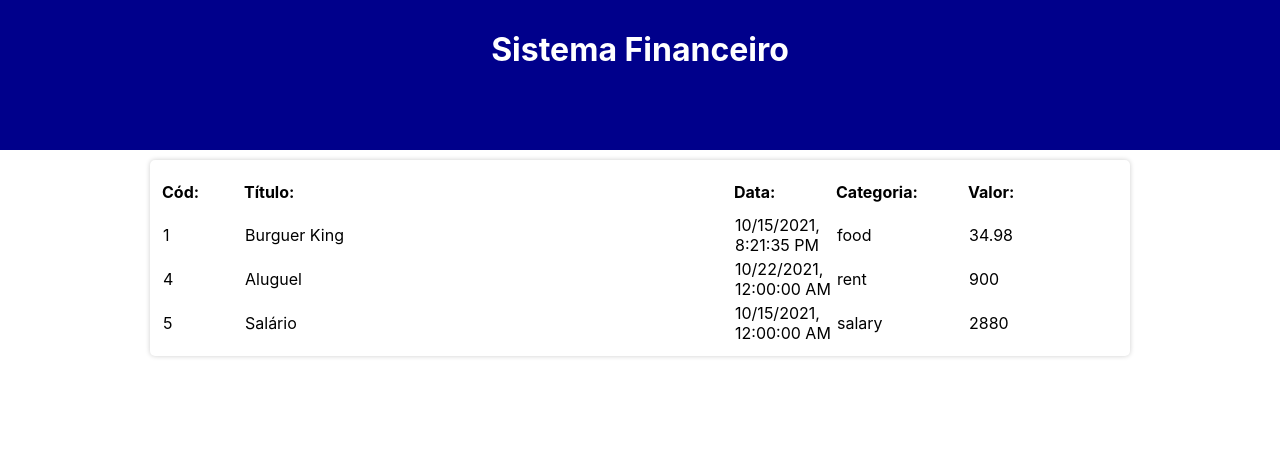
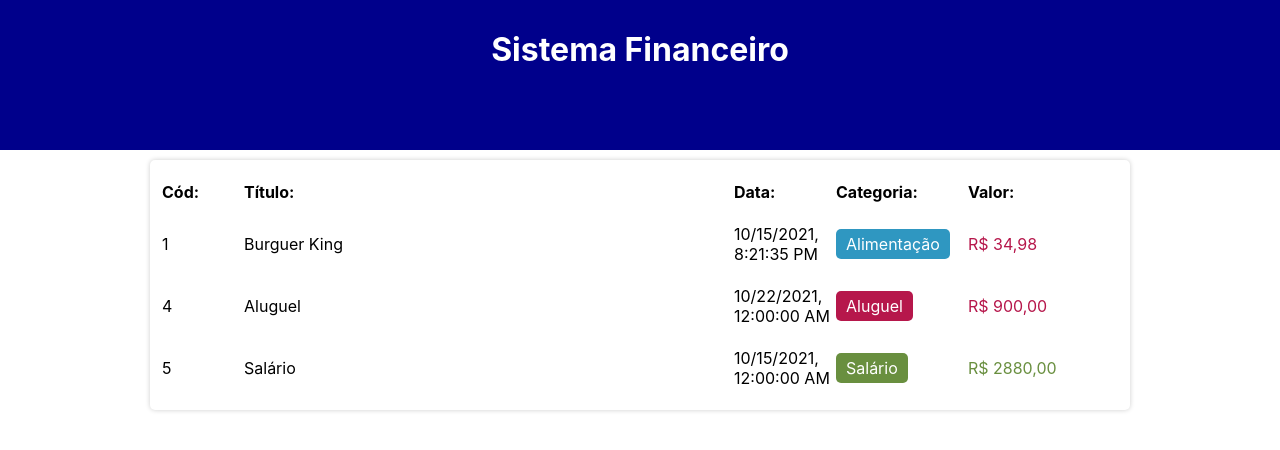
Before and after one commit to DavidEdsonDoNascimento/FinancesReactTS, a React (Create React App) app: page / in a window 1280 px wide. Shown: the top 450 px of the page. Built offline with nearby package versions, Linux system fonts and the light colour scheme.

Commit message:
FEAT: master - show data with new css style to table

```diff
--- a/src/App.tsx
+++ b/src/App.tsx
@@ -4,7 +4,7 @@ import Items from './data/items';
 import AccountItem from './@types/AccountItem';
 import Categories from './data/categories';
 import { getCurrentMonth, filterListByMonth } from './helpers/DataHelper';
-import TableAccounts from './components/TableAccounts';
+import AccountTable from './components/AccountTable';
 
 const App = () => {
 
@@ -22,7 +22,7 @@ const App = () => {
        <Tag.HeaderTitle>Sistema Financeiro</Tag.HeaderTitle>
      </Tag.Header>
      <Tag.Body>
-       <TableAccounts accounts={filteredList}/>
+       <AccountTable accounts={filteredList}/>
      </Tag.Body>
    </Tag.Container>
   );
--- /dev/null
+++ b/src/components/AccountTable/AccountTableItem/index.tsx
@@ -0,0 +1,28 @@
+import AccountItem from "../../../@types/AccountItem"
+import Tag from './styles';
+import { getDateFormattedBrazilianStandard } from './../../../helpers/DataHelper';
+import { getCoinFormattedBrazilianStandard } from './../../../helpers/CoinHelper';
+import Categories from '../../../data/categories';
+
+type Props = {
+    account: AccountItem
+}
+
+const AccountTableItem = ({ account }: Props) =>
+<Tag.Th key={account.id}>
+    <Tag.Td>{account.id}</Tag.Td>
+    <Tag.Td>{account.title}</Tag.Td>
+    <Tag.Td>{getDateFormattedBrazilianStandard(account.date)}</Tag.Td>
+    <Tag.Td>
+        <Tag.DivCategory color={Categories[account.category].color}>
+            {Categories[account.category].title}
+        </Tag.DivCategory>
+    </Tag.Td>
+    <Tag.Td>
+        <Tag.DivValue color={Categories[account.category]?.expense? '#b6174b' : '#698f3f'}>
+            {getCoinFormattedBrazilianStandard(account.value)}
+        </Tag.DivValue>
+    </Tag.Td>
+</Tag.Th>
+
+export default AccountTableItem;
--- /dev/null
+++ b/src/components/AccountTable/AccountTableItem/styles.ts
@@ -0,0 +1,20 @@
+import styled from 'styled-components';
+
+const Tag = {
+    Th: styled.tr``,
+    Td: styled.td`
+        padding: 10px 0;
+    `,
+    DivCategory: styled.div<{ color:string }>`
+        display: inline-block;
+        padding: 5px 10px;
+        color: #fff;
+        border-radius: 5px;
+        background-color: ${props => props.color}
+    `,
+    DivValue: styled.div<{ color: string}>`
+        color: ${props => props.color}
+    `
+}
+
+export default Tag;
--- a/src/components/TableAccounts/index.tsx
+++ b/src/components/AccountTable/index.tsx
@@ -1,11 +1,12 @@
 import AccountItem from '../../@types/AccountItem';
 import Tag from './styles';
+import AccountTableItem from './AccountTableItem';
 
 type Props = {
     accounts: AccountItem[]
 }
 
-const TableAccounts = ({accounts}: Props) =>
+const AccountTable = ({accounts}: Props) =>
 <Tag.Table>
     <thead>
         <tr>
@@ -17,16 +18,8 @@ const TableAccounts = ({accounts}: Props) =>
         </tr>
     </thead>
     <tbody>
-        {accounts.map(item =>
-        <tr key={item.id}>
-            <td>{item.id}</td>
-            <td>{item.title}</td>
-            <td>{item.date.toLocaleString()}</td>
-            <td>{item.category}</td>
-            <td>{item.value}</td>
-        </tr>
-        )}
+        {accounts.map(item => <AccountTableItem account={item} /> )}
     </tbody>
 </Tag.Table>
 
-export default TableAccounts;
+export default AccountTable;
--- a/src/data/categories.ts
+++ b/src/data/categories.ts
@@ -3,17 +3,17 @@ import Category from "../@types/Category";
 const categories: Category = {
     food: {
         title: 'Alimentação',
-        color: '#0000CC',
+        color: '#2f97c1',
         expense: true
     },
     rent: {
         title: 'Aluguel',
-        color: '#e53d7e',
+        color: '#b6174b',
         expense: true
     },
     salary: {
         title: 'Salário',
-        color: '#00FF00',
+        color: '#698f3f',
         expense: false
     }
 }
--- /dev/null
+++ b/src/helpers/CoinHelper.ts
@@ -0,0 +1,3 @@
+export const getCoinFormattedBrazilianStandard = (coin: number) => {
+    return `R$ ${coin.toFixed(2).toString().replace('.', ',')}`;
+}
--- a/src/helpers/DataHelper.ts
+++ b/src/helpers/DataHelper.ts
@@ -12,3 +12,7 @@ export const filterListByMonth = (list: Array<AccountItem>, date: string) : Arra
     let filteredList = list.filter((item) => `${item.date.getMonth()+1}` === month && `${item.date.getFullYear()}` === year);
     return filteredList;
 }
+
+export const getDateFormattedBrazilianStandard = (date: Date) => {
+    return date.toLocaleString();
+}
```
Also changed, not shown: src/components/AccountTable/styles.ts (renamed from src/components/TableAccounts/styles.ts).
